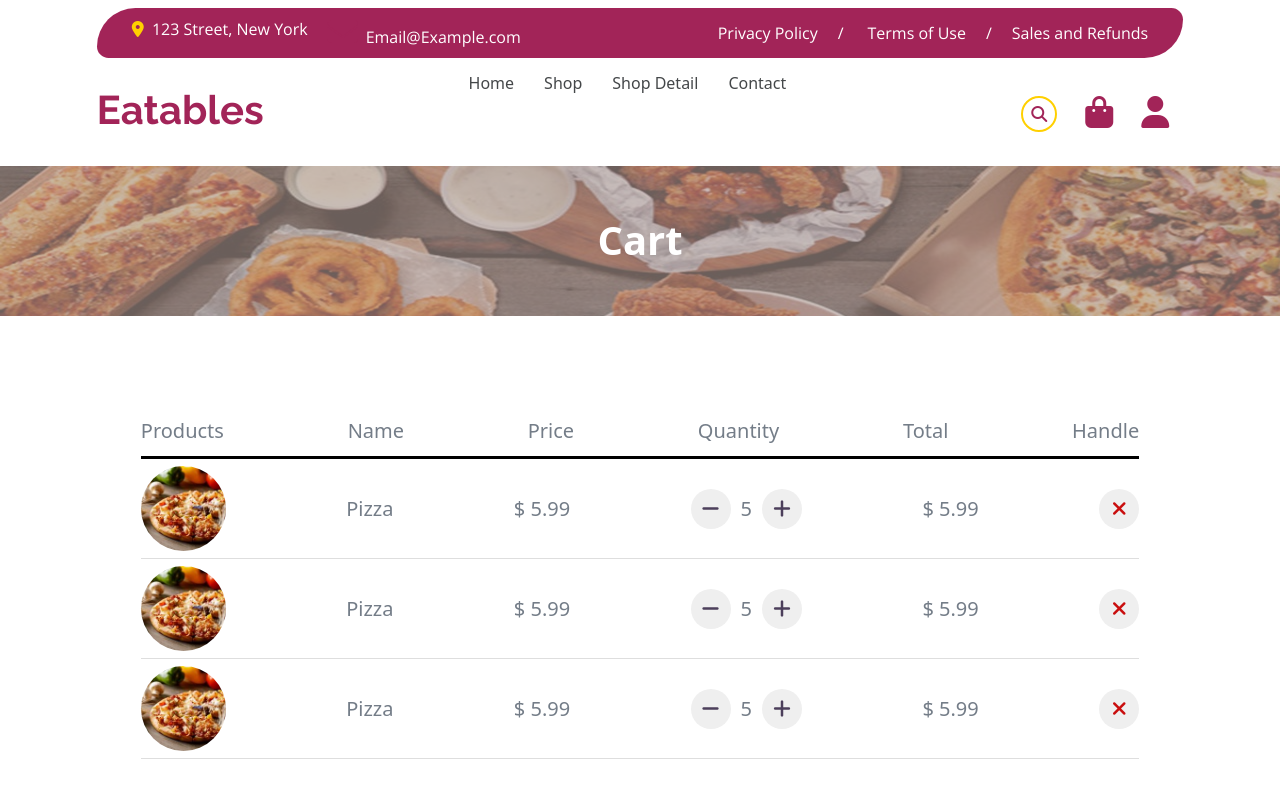
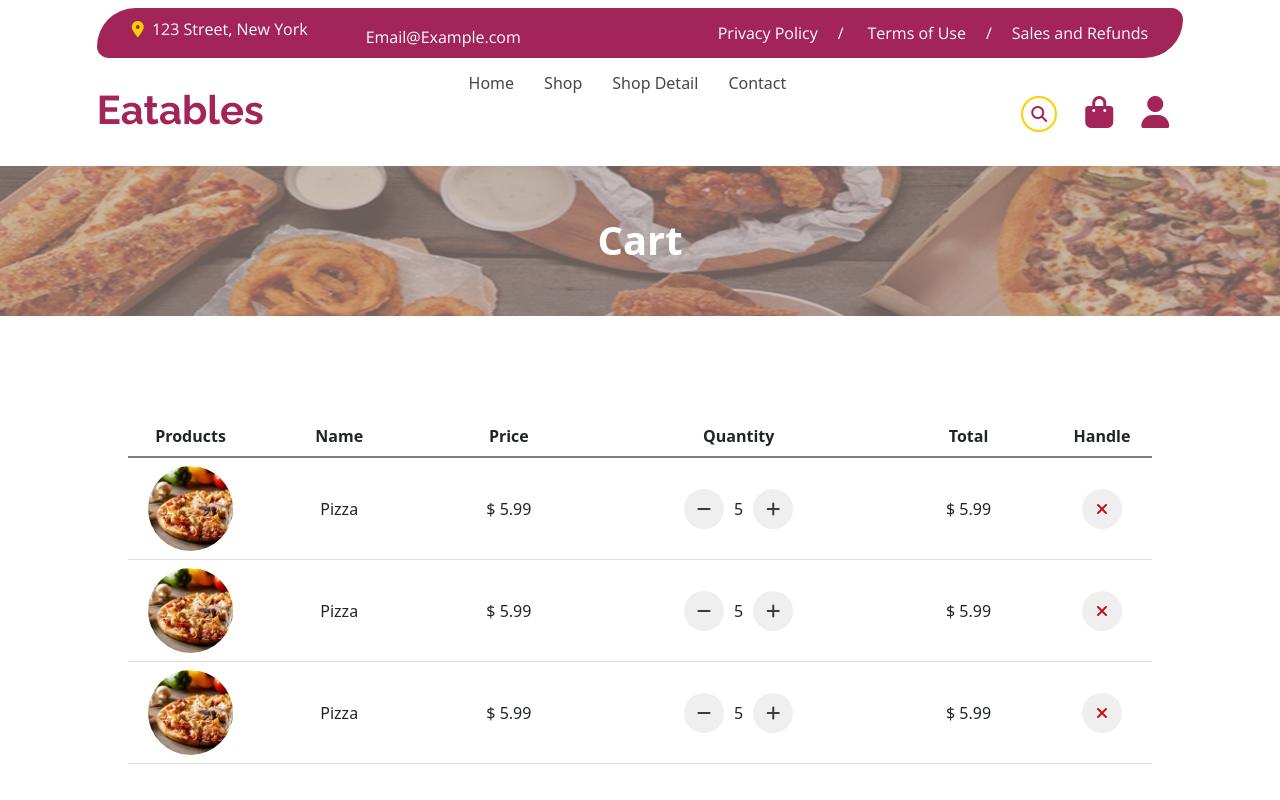
Before and after one commit to RahulJangra79/eatables, a React (Create React App) app: page /Cart in a window 1280 px wide. Shown: the top 800 px of the page. Built offline with nearby package versions, Linux system fonts and the light colour scheme.

Commit message:
changessss

```diff
--- a/src/components/Cart.css
+++ b/src/components/Cart.css
@@ -21,38 +21,40 @@
 
 .cart-section-2{
     height: auto;
+    margin: 100px 10%;
+}
+.cart-table{
+
     width: 100%;
-    margin-top: 100px;
-    margin-bottom: 100px;
+    border-collapse: collapse;
+}
+.cart-table th{
+    padding: 8px 20px;
+    border-bottom: 2px solid #7d7d7d;
+}
+.cart-table-heading-first{
+    width: 100px;
+}
+.cart-table td {
+    padding: 8px 20px;
+    border-bottom: 1px solid #ddd;
+}
+.cart-table tbody tr:hover {
+    background-color: #efeeee;
+}
+@media (max-width: 800px) {
+    .cart-section-2 {
+        overflow-x: auto;
+        -webkit-overflow-scrolling: touch; /* Smooth scrolling on iOS */
+    }
+
+    .cart-table th, .cart-table td {
+        white-space: nowrap; /* Prevent text wrapping */
+    }
 }
 .qty-no{
     padding: 0 10px;
 }
-.cart-title{
-    display: flex;
-    justify-content: space-between;
-    font-size: 20px;
-    color: #747D88;
-    font-weight: 500;
-    border-bottom: 3px solid black;
-    margin: 0 11%;
-    padding-bottom: 10px;
-}
-
-.cart-items-img-1{
-    display: flex;
-    justify-content: space-between;
-    height: 100px;
-    /* width: 100%; */
-    margin-top: 10px;
-    color: #747D88;
-    font-size: 20px;
-    align-items: center;
-    margin: 0 11%;
-    padding: 10px 0;
-    border-bottom: 1px solid rgb(222, 222, 222);
-}
-
 .imageee-1{
     background-image: url("/src/Images/pizza.jpg");
     height: 85px;
@@ -60,7 +62,6 @@
     border-radius: 50%;
     background-size: cover;
 }
-
 .cross-icon{
     border-radius: 50%;
     color: rgb(201, 14, 14);
@@ -68,18 +69,12 @@
     width: 40px;
     border: none;
 }
-
 .plus{
     border-radius: 50%;
-    color: rgb(76, 63, 91);
+    color: rgb(58, 58, 58);
     height: 40px;
     width: 40px;
     border: none;
-}
-
-.line-below{
-    border-bottom: 5px;
-    color: rgb(29, 25, 45);
 }
 
 .cart-section-3{
--- a/src/components/Cart.js
+++ b/src/components/Cart.js
@@ -11,29 +11,37 @@ const Cart = () => {
             </div>
 
             <div className="cart-section-2">
-                <div className="cart-title">
-                    <div>Products</div>
-                    <div>Name</div>
-                    <div>Price</div>
-                    <div>Quantity</div>
-                    <div>Total</div>
-                    <div>Handle</div>
-                </div>
+                <table className="cart-table">
+                    <thead>
+                        <tr>
+                            <th className="cart-table-heading-first">Products</th>
+                            <th>Name</th>
+                            <th>Price</th>
+                            <th>Quantity</th>
+                            <th>Total</th>
+                            <th className="cart-table-heading-first">Handle</th>
+                        </tr>
+                    </thead>
 
-                <div className="cart-items-img">
+                    <tbody>
                         {CartData.map((item, index) => {
                             return(
-                                <div className="cart-items-img-1">
-                                    <div className={item.imageClass}></div>
-                                    <div className="product-name">{item.name}</div>
-                                    <div className="product-price">{item.price}</div>
-                                    <div className="plus-minus"><button className="plus"><i class="fa-solid fa-minus"></i></button><span className="qty-no">5</span><button className="plus"><i class="fa-solid fa-plus"></i></button></div>
-                                    <div className="product-total-price">{item.totalPrice}</div>
-                                    <button className="cross-icon"><i class="fa-solid fa-xmark"></i></button>
-                                </div>
+                                <tr>
+                                    <td><div className={item.imageClass}></div></td>
+                                    <td className="product-name">{item.name}</td>
+                                    <td className="product-price">{item.price}</td>
+                                    <td className="plus-minus">
+                                        <button className="plus"><i className="fa-solid fa-minus"></i></button>
+                                        <span className="qty-no">5</span>
+                                        <button className="plus"><i className="fa-solid fa-plus"></i></button>
+                                    </td>
+                                    <td className="product-total-price">{item.totalPrice}</td>
+                                    <td><button className="cross-icon"><i class="fa-solid fa-xmark"></i></button></td>
+                                </tr>
                             )
                         })}
-                </div>
+                    </tbody>
+                </table>
             </div>
 
             <div className="cart-section-3">
```
